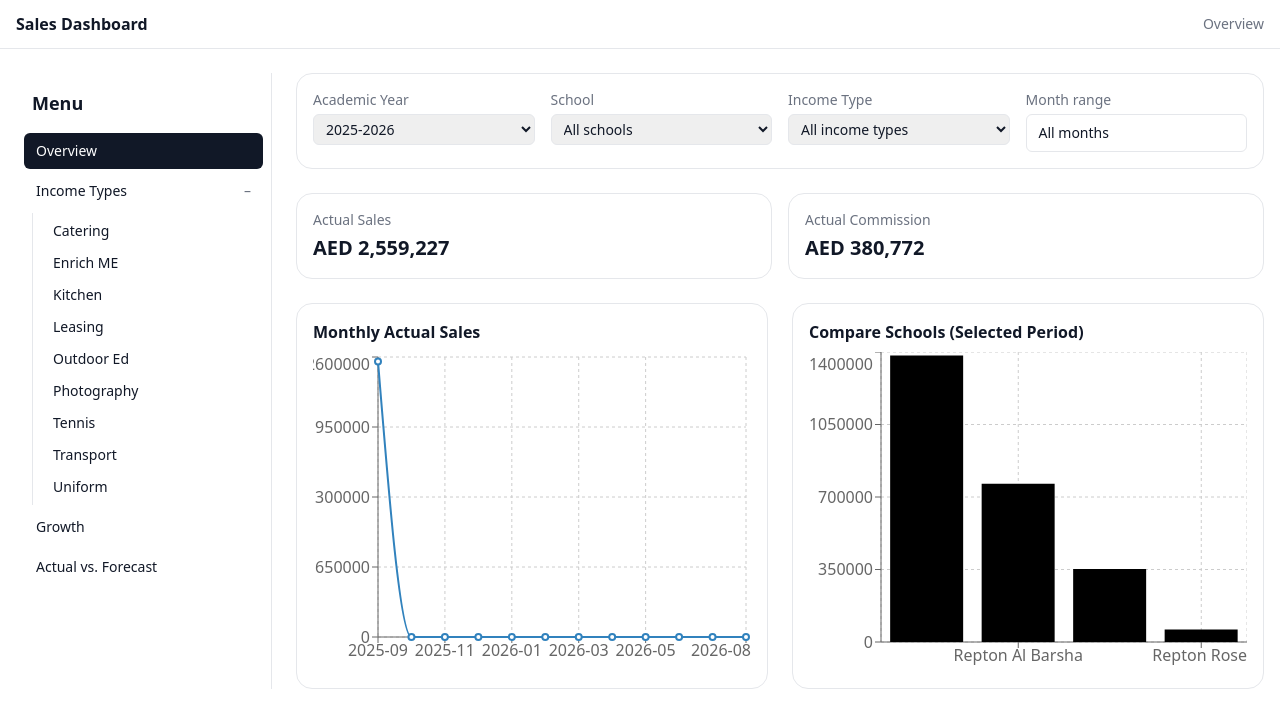
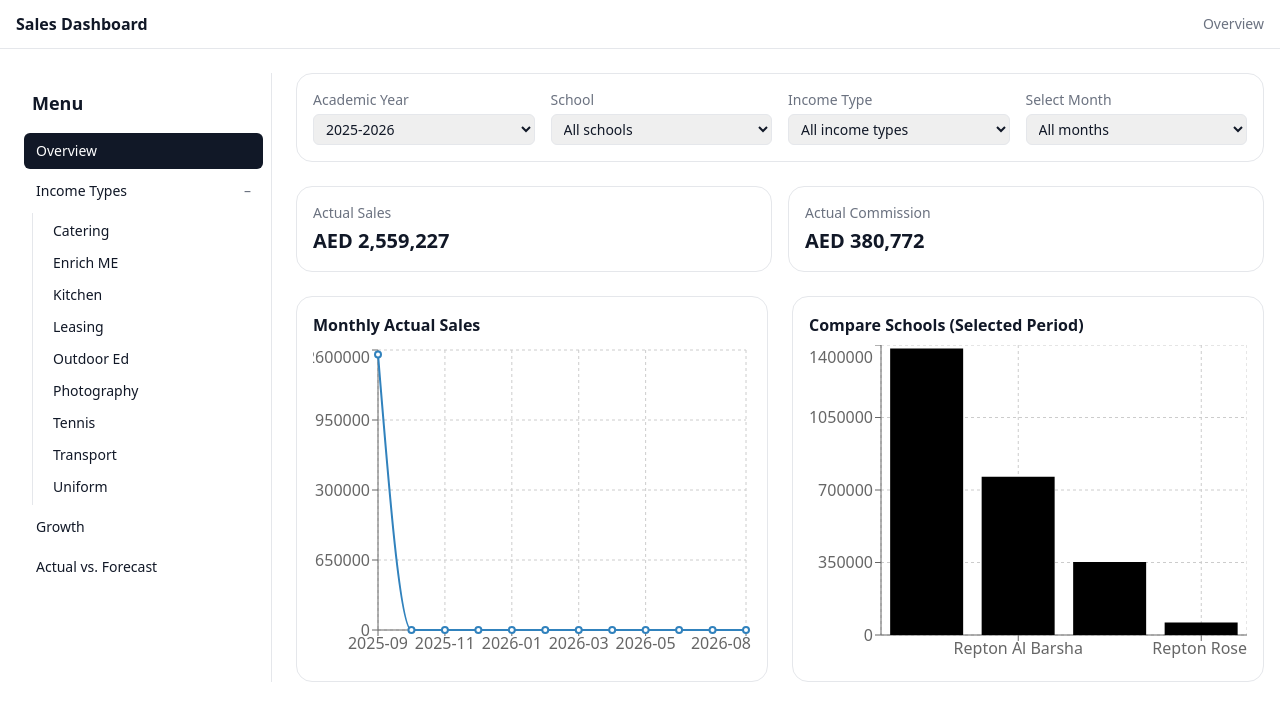
Before and after one commit to mo-seoudi/supplier-dashboard, a Next.js app: page / in a window 1280 px wide. Shown: the top 728 px of the page. Built offline with nearby package versions, Linux system fonts and the light colour scheme.

Commit message:
Update page.tsx

```diff
--- a/app/page.tsx
+++ b/app/page.tsx
@@ -4,7 +4,7 @@ import Kpi from "../components/Kpi";
 import AcademicYearPicker from "../components/filters/AcademicYearPicker";
 import SchoolSelect from "../components/filters/SchoolSelect";
 import IncomeTypeSelect from "../components/filters/IncomeTypeSelect";
-import MonthRangeDropdown from "../components/filters/MonthRangeDropdown";
+import MonthSelect from "../components/filters/MonthSelect";
 import MonthlyActual from "../components/charts/MonthlyActual";
 import CompareSchoolsBar from "../components/charts/CompareSchoolsBar";
 
@@ -63,7 +63,7 @@ export default function Page({ searchParams }: { searchParams: { [key: string]:
           <AcademicYearPicker options={ays} />
           <SchoolSelect options={schools} />
           <IncomeTypeSelect options={types} />
-          <MonthRangeDropdown ay={filters.ay || fallbackAy} />
+          <MonthSelect ay={filters.ay || fallbackAy} />
         </div>
       </div>
 
```
